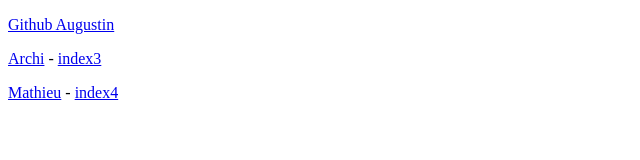
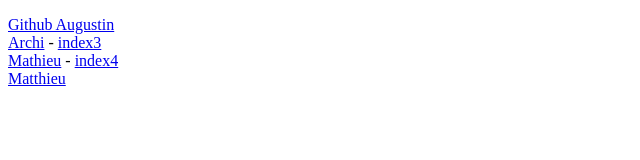
Before and after one commit to Pascalinelauriol85/Equipe-, a plain HTML site: page index.html in a window 1280 px wide. Shown: the whole page, without its empty margins (0-640 px from the left). Drawn offline with Linux system fonts and the light colour scheme.

Commit message:
Update index.html

```diff
--- a/index.html
+++ b/index.html
@@ -12,8 +12,11 @@
     <p>
         <a href="https://github.com/aauugguussttiinn"> Github Augustin</a>
         <br>
-        <p><a href="#">Archi</a> - <a href="index3.html">index3</a>
-        <p><a href="https://github.com/MathieuParadis">Mathieu</a> - <a href="index4.html">index4</a>
+        <a href="https://github.com/ArchiePerera">Archi</a> - <a href="index3.html">index3</a>
+         <br>
+        <a href="https://github.com/MathieuParadis">Mathieu</a> - <a href="index4.html">index4</a>
+         <br>
+         <a href="https://github.com/MatthieuPS">Matthieu</a>
     </p>
 
 </body>
```
